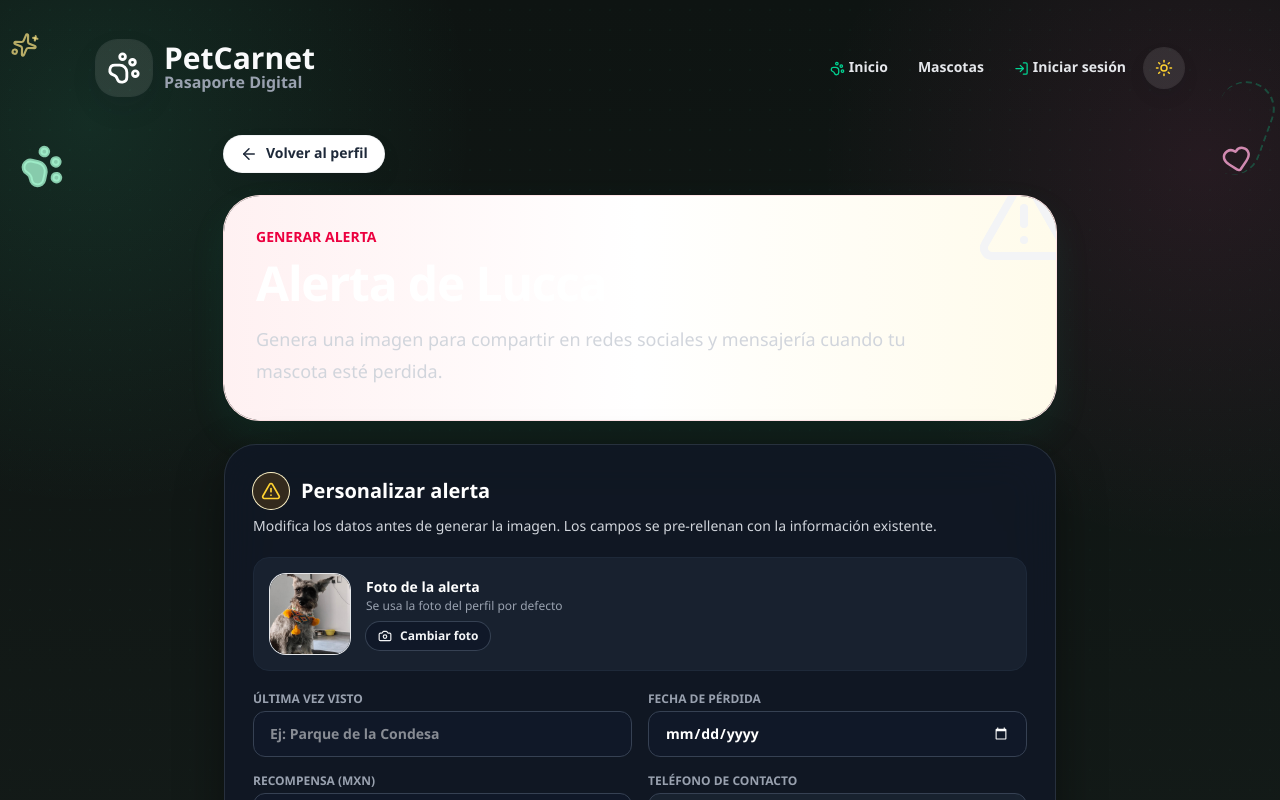
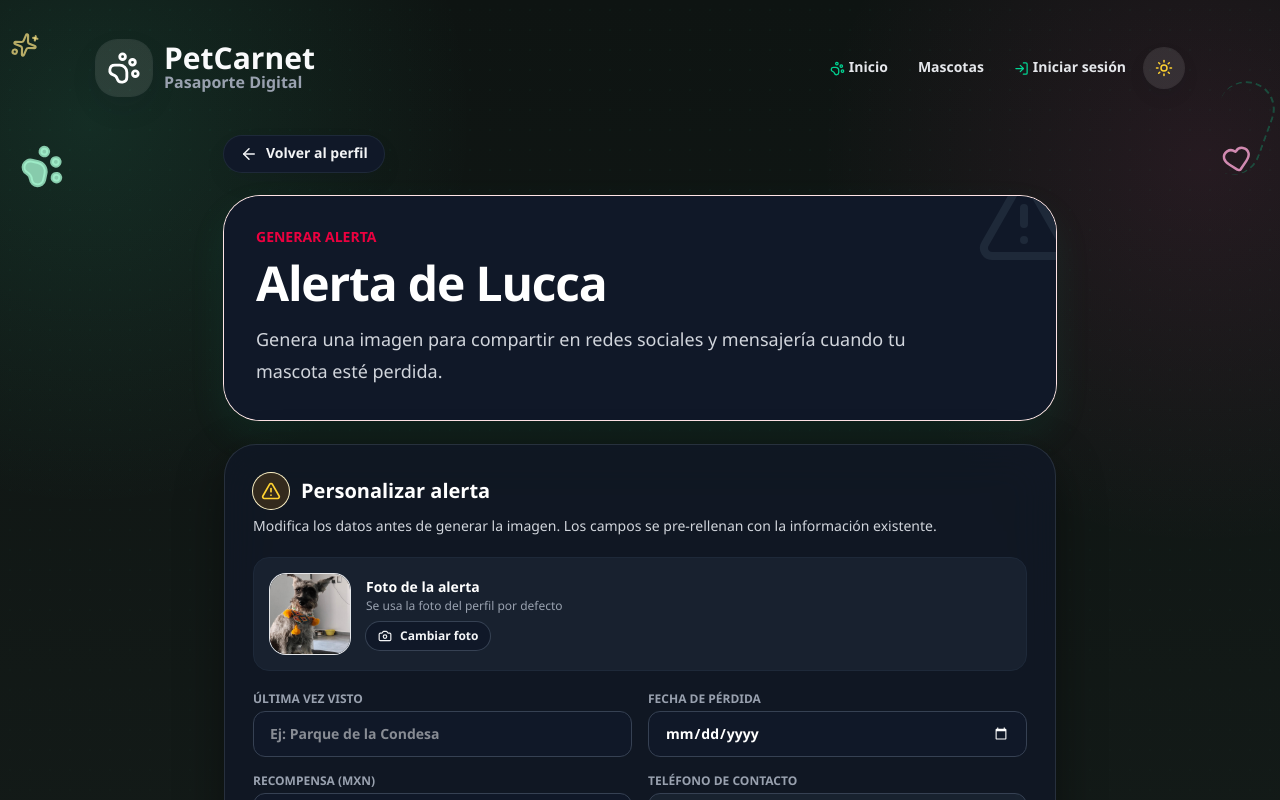
Before and after one commit to dnnnah/petCarnet, a Next.js app: page /perfil/lucca/alerta in a window 1280 px wide. Both pictures are taken after a click on the button "Cambiar a modo oscuro". Shown: the top 800 px of the page. Built offline with nearby package versions, Linux system fonts and the light colour scheme.

Commit message:
fix: fondo oscuro en header de subpáginas (Documentos, Vacunas, Alerta)

```diff
--- a/src/app/perfil/[id]/alerta/page.tsx
+++ b/src/app/perfil/[id]/alerta/page.tsx
@@ -42,7 +42,7 @@ export default async function AlertPage({ params }: AlertPageProps) {
         <div className="space-y-6">
           <Link
             href={`/perfil/${pet.id}`}
-            className="inline-flex items-center gap-2 rounded-full bg-white px-4 py-2 text-sm font-extrabold text-gray-800 shadow-[0_10px_24px_rgba(17,24,39,0.06)] ring-1 ring-gray-100"
+            className="inline-flex items-center gap-2 rounded-full bg-white px-4 py-2 text-sm font-extrabold text-gray-800 shadow-[0_10px_24px_rgba(17,24,39,0.06)] ring-1 ring-gray-100 dark:bg-gray-900 dark:text-gray-100 dark:ring-gray-800"
           >
             <ArrowLeft size={18} />
             Volver al perfil
--- a/src/components/ui/SubpageHeader.tsx
+++ b/src/components/ui/SubpageHeader.tsx
@@ -22,7 +22,11 @@ export function SubpageHeader({
         background,
       ].join(" ")}
     >
-      <div className="absolute -right-4 -top-6 text-gray-100">{icon}</div>
+      <div
+        aria-hidden
+        className="absolute inset-0 rounded-[2.25rem] bg-gray-900 ring-1 ring-gray-800 dark:block hidden"
+      />
+      <div className="absolute -right-4 -top-6 text-gray-100 dark:text-gray-800">{icon}</div>
       <div className="relative">
         <p className={["text-sm font-extrabold uppercase tracking-[0.18em]", eyebrowTone].join(" ")}>
           {eyebrow}
```
